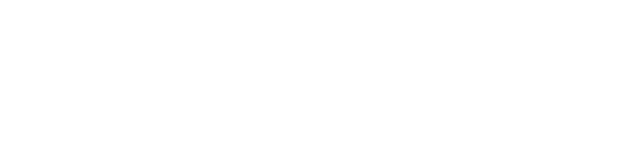
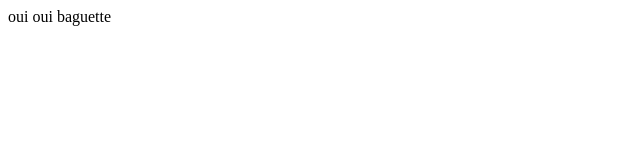
Before and after one commit to EnzoMebirouk/PremierDepot, a plain HTML site: page index.html in a window 1280 px wide. Shown: the whole page, without its empty margins (0-640 px from the left). Drawn offline with Linux system fonts and the light colour scheme.

Commit message:
deuxième commit

```diff
--- a/index.html
+++ b/index.html
@@ -5,6 +5,6 @@
     <title>Title</title>
 </head>
 <body>
-
+oui oui baguette
 </body>
 </html>
```
